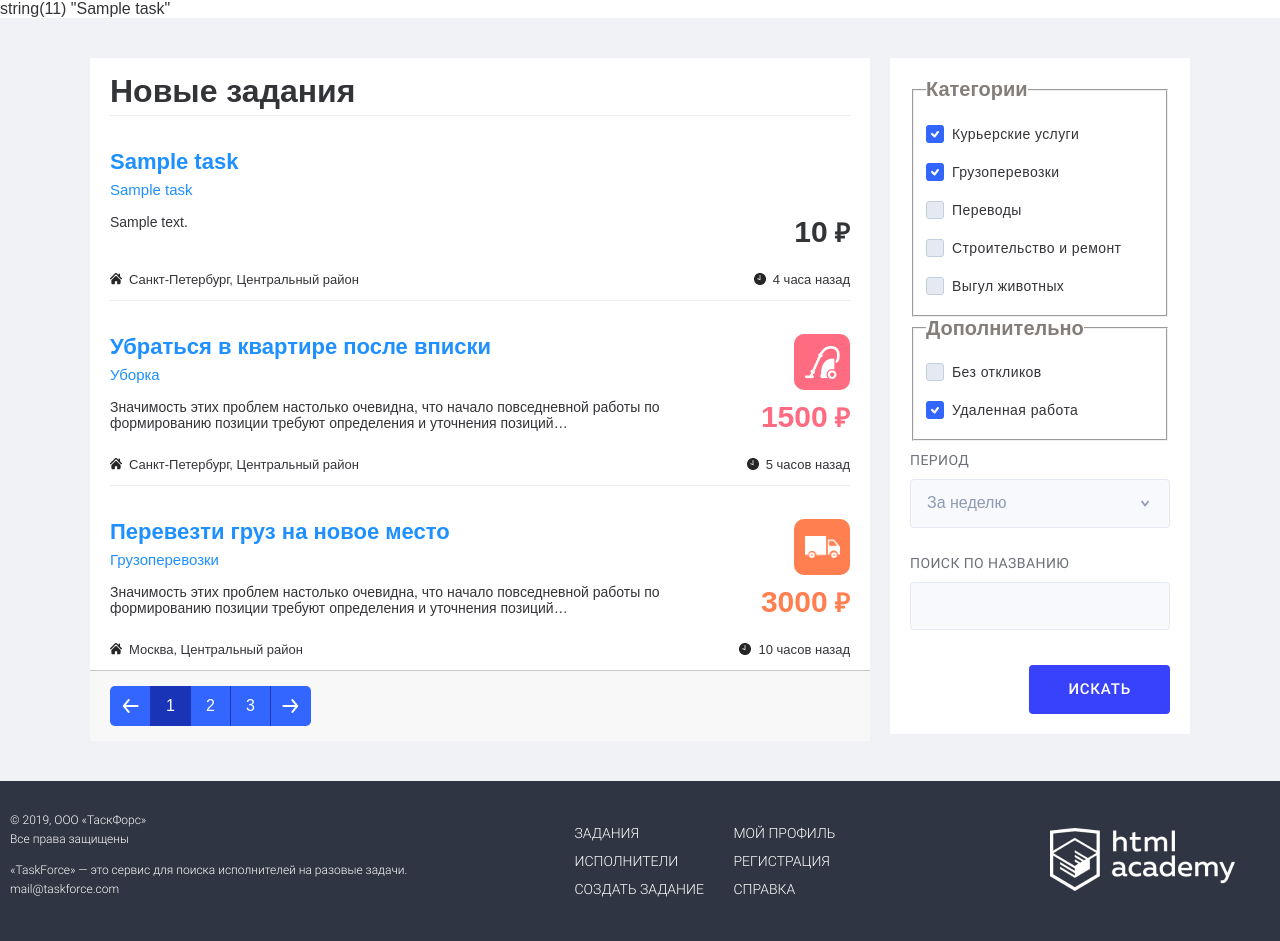
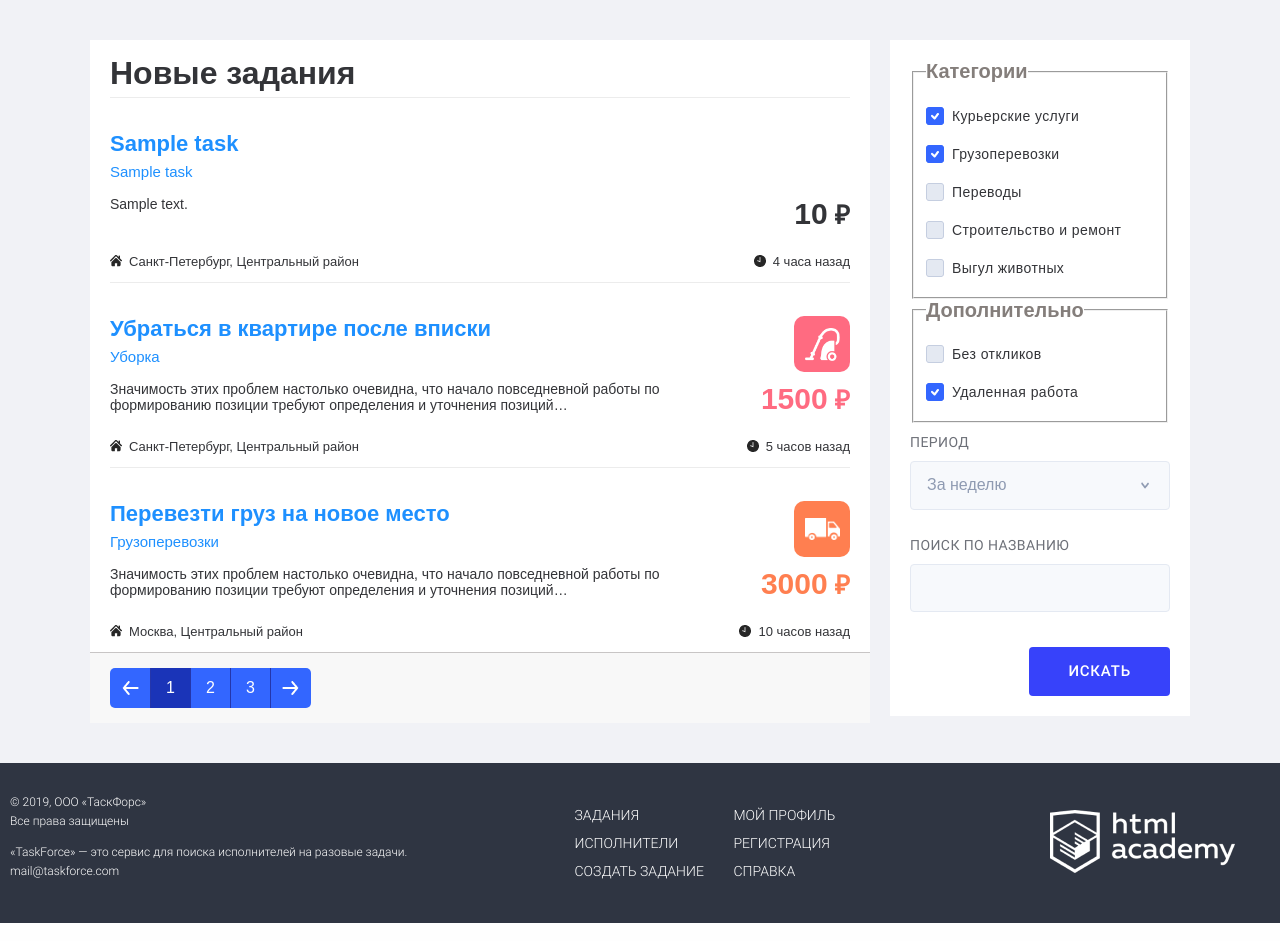
Before and after one commit to zbralex/164719-task-force-1, a Yii app: template yii-taskforce/frontend/views/tasks/index.php in a window 1280 px wide. Shown: the part 79-1020 px from the top of the page. Run offline with PHP 8.4 and a stand-in for Yii, Linux system fonts and the light colour scheme; the template is opened without the code that fills it: most values are stand-ins (such as "Sample title", 1, 10 or a date in 2020); some libraries are stand-ins or nearby versions; some web fonts are replaced.

Commit message:
удаляет foreach

```diff
--- a/yii-taskforce/frontend/views/tasks/index.php
+++ b/yii-taskforce/frontend/views/tasks/index.php
@@ -4,12 +4,7 @@
  * @var Task[] $tasks
  */
 ?>
-<?php
 
-foreach ($tasks as $task) {
-var_dump($task['cat_name']);
-}
-?>
 <main class="page-main">
     <div class="main-container page-container">
         <section class="new-task">
```
